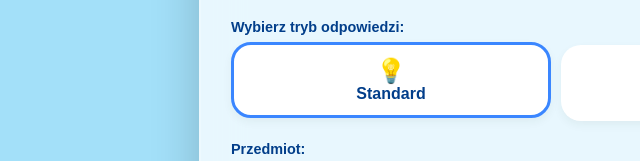
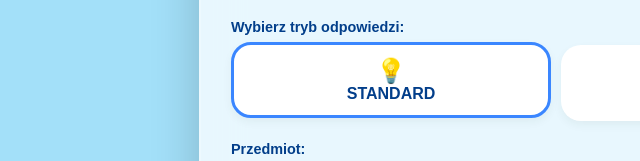
Before and after one commit to Qali0924/CLOUD-AI, a website: page public/index.html in a window 1280 px wide. Shown: the part 185-346 px from the top of the page, 84-724 px from the left. Drawn offline with nearby package versions, Linux system fonts and the light colour scheme; no server answers.

Commit message:
Change 'Standard' to 'STANDARD' in index.html

```diff
--- a/public/index.html
+++ b/public/index.html
@@ -88,7 +88,7 @@
 
         <span class="section-title">Wybierz tryb odpowiedzi:</span>
         <div class="picker">
-            <div class="card active" onclick="setMode('standard', this)"><span>💡</span>Standard</div>
+            <div class="card active" onclick="setMode('standard', this)"><span>💡</span>STANDARD</div>
             <div class="card cheat-card" onclick="setMode('cheat', this)"><span>⚡</span>ŚCIĄGANIE</div>
         </div>
 
```
